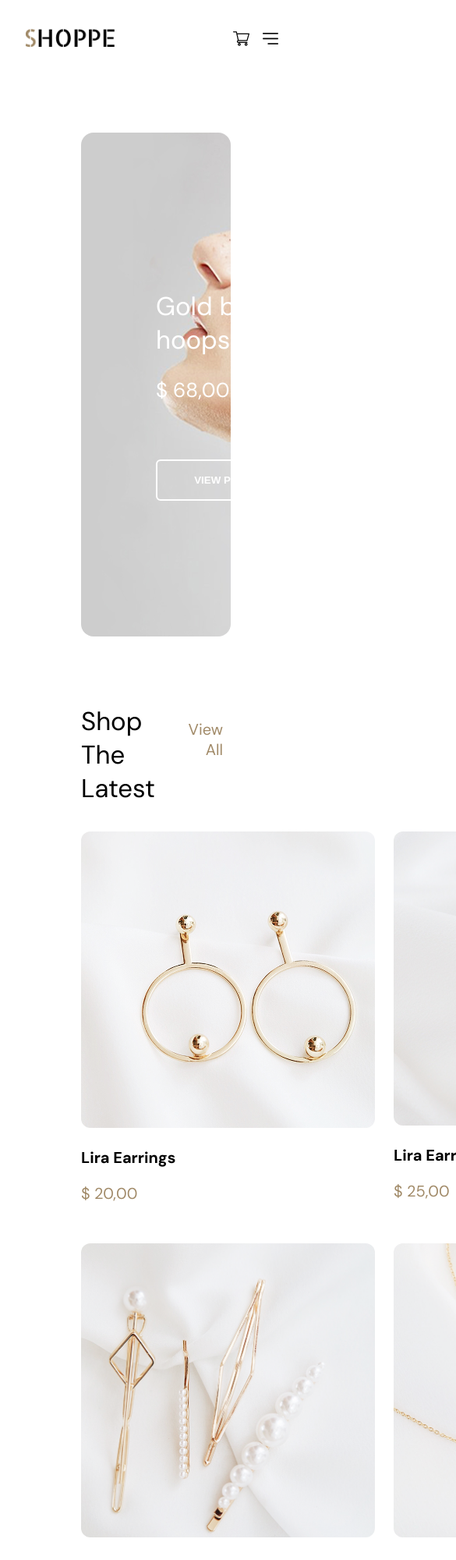
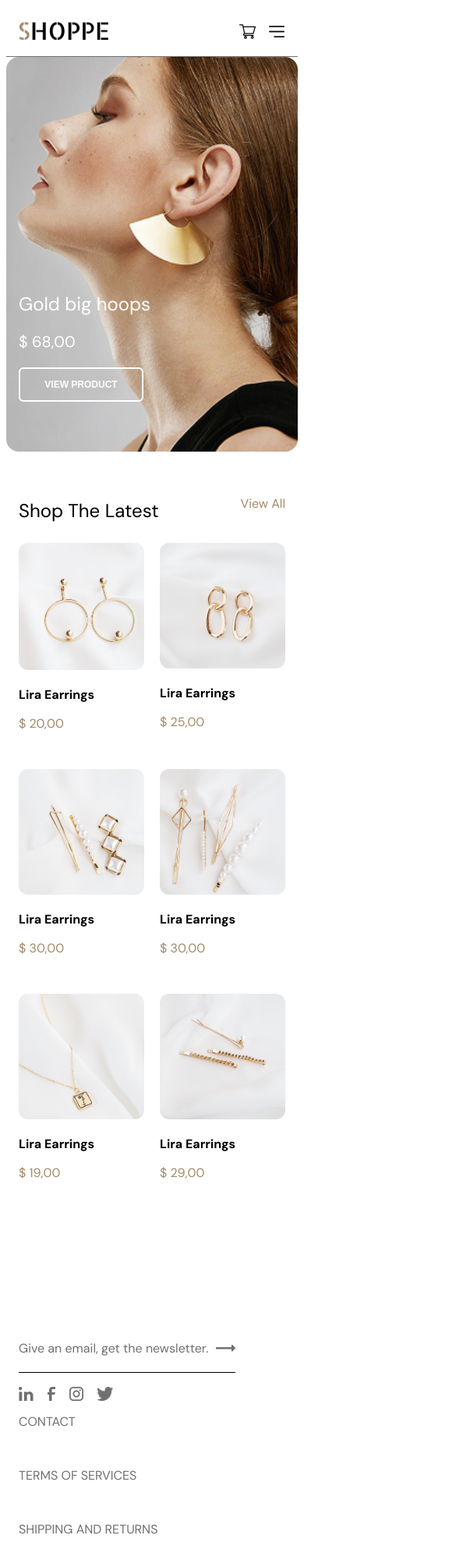
Before and after one commit to AnastasiiaL2288/SHOPPE_mini.project, a plain HTML site: page index.html in a window 390 px wide. Shown: the top 2000 px of the page at 78% size, 585 px wide, since content can reach past the window. Drawn offline with Linux system fonts and the light colour scheme.

Commit message:
adaptiv i hover

```diff
--- a/sass/components/_body.scss
+++ b/sass/components/_body.scss
@@ -39,6 +39,7 @@
     border-radius: 12px;
     padding-bottom: 16px;
     transition: transform 0.3s ease;
+    cursor: pointer;
   }
 
   .products__card:hover {
@@ -61,3 +62,48 @@
     font-size: 20px;
     color: $gold;
   }
+
+
+
+
+  @media (max-width: 768px) {
+    .products {
+      padding: 40px 24px;
+
+      &__head {
+        margin-bottom: 16px;
+      }
+
+      &__title {
+        font-size: 24px;
+      }
+
+      &__text {
+        font-size: 16px;
+        margin-bottom: 24px;
+      }
+
+      &__box {
+        grid-template-columns: repeat(2, 1fr);
+        gap: 20px;
+      }
+
+      &__card {
+        width: 100%;
+        height: auto;
+        padding-bottom: 12px;
+
+        &-img {
+          margin-bottom: 8px;
+        }
+
+        &-title {
+          font-size: 16px;
+        }
+
+        &-price {
+          font-size: 16px;
+        }
+      }
+    }
+  }
--- a/sass/components/_footer.scss
+++ b/sass/components/_footer.scss
@@ -57,9 +57,63 @@
     margin-right: 127px;
     font-size: 16px;
     color: $grau;
+    cursor: pointer;
   }
 
   .footer__socials {
     display: flex;
     gap: 30px;
+    cursor: pointer;
   }
+
+  .footer__info-text {
+    cursor: pointer;
+    transition: transform 0.3s ease;
+  }
+
+  .footer__info-text:hover {
+    color: $gold;
+    transform: translateY(-5px);
+  }
+
+
+
+  @media (max-width: 768px) {
+    .footer {
+      padding: 18px 18px;
+      margin-top: 80px;
+
+      &__linia {
+        display: none;
+      }
+
+      &__box {
+        flex-direction: column;
+        border-top: none;
+      }
+
+      &__info {
+        order: 2;
+        gap: 18px;
+      }
+
+      &__nav {
+        flex-direction: column;
+        gap: 16px;
+      }
+
+      &__links {
+        order: 1;
+        align-items: flex-start;
+        gap: 18px;
+      }
+
+      &__links-text {
+        margin-right: 0;
+      }
+
+      &__socials {
+        gap: 18px;
+      }
+    }
+  }
--- a/sass/components/_header.scss
+++ b/sass/components/_header.scss
@@ -37,6 +37,13 @@
   .header__nav-item {
     font-size: 16px;
     color: $black;
+    cursor: pointer;
+    transition: transform 0.3s ease;
+  }
+
+  .header__nav-item:hover {
+    color: $gold;
+    transform: translateY(-5px);
   }
 
   .header__nav-linia {
@@ -49,20 +56,27 @@
 
 
   @media (max-width: 768px) {
-    .header__nav-list {
-      display: none;
-    }
+    .header {
+      height: auto;
+      padding: 20px 24px;
+      border-bottom: 1px solid $grau;
 
-    .header__burger-icons {
-      display: flex;
-      align-items: center;
-    }
+      &__box {
+        height: auto;
+      }
 
-    .header {
-      padding: 20px 24px;
-    }
+      &__logo {
+        height: 24px;
+      }
 
-    .header__logo {
-      height: 24px;
+      &__nav-list {
+        display: none;
+      }
+
+      &__burger-icons {
+        display: flex;
+        align-items: center;
+        gap: 16px;
+      }
     }
   }
--- a/sass/components/_mainsec.scss
+++ b/sass/components/_mainsec.scss
@@ -40,3 +40,47 @@
     margin-top: 48px;
     cursor: pointer;
 }
+
+
+
+@media (max-width: 768px) {
+    .promo {
+      height: 60vh;
+      min-height: 400px;
+      padding: 0 16px;
+      margin: 0;
+      border-radius: 8;
+      position: relative;
+      display: flex;
+      align-items: flex-end;
+      background-image: url('../images/background2.png');
+
+      &__box {
+        width: 100%;
+        margin-bottom: 40px;
+        padding-bottom: 24px;
+      }
+
+      &__title {
+        font-size: 24px;
+        margin-bottom: 12px;
+      }
+
+      &__price {
+        font-size: 20px;
+        margin-bottom: 20px;
+      }
+
+      &__button {
+        width: 160px;
+        height: 44px;
+        font-size: 12px;
+        margin-top: 0;
+        transition: all 0.3s ease;
+
+        &:active {
+          transform: scale(0.95);
+        }
+      }
+    }
+  }
--- a/sass/main.scss
+++ b/sass/main.scss
@@ -9,3 +9,18 @@
 body {
     font-family: 'DM Sans', sans-serif;
   }
+
+
+  @media (max-width: 768px) {
+    .header {
+      padding: 20px 16px;
+    }
+
+    .products {
+      padding: 40px 16px;
+    }
+
+    .footer {
+      padding: 40px 16px;
+    }
+  }
```
Also changed, not shown: images/background2.png (added), sass/main.css, 1 other file.
